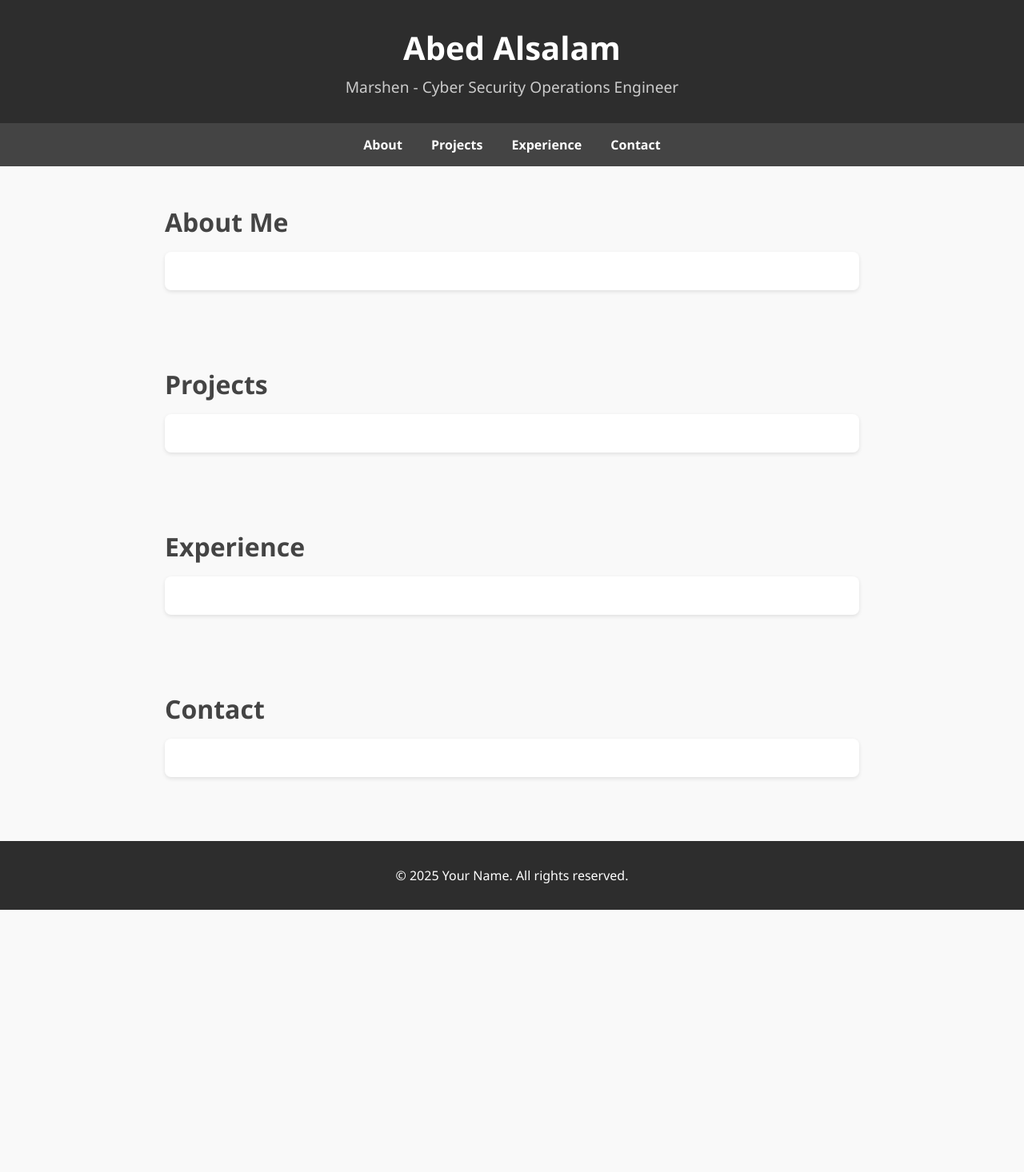
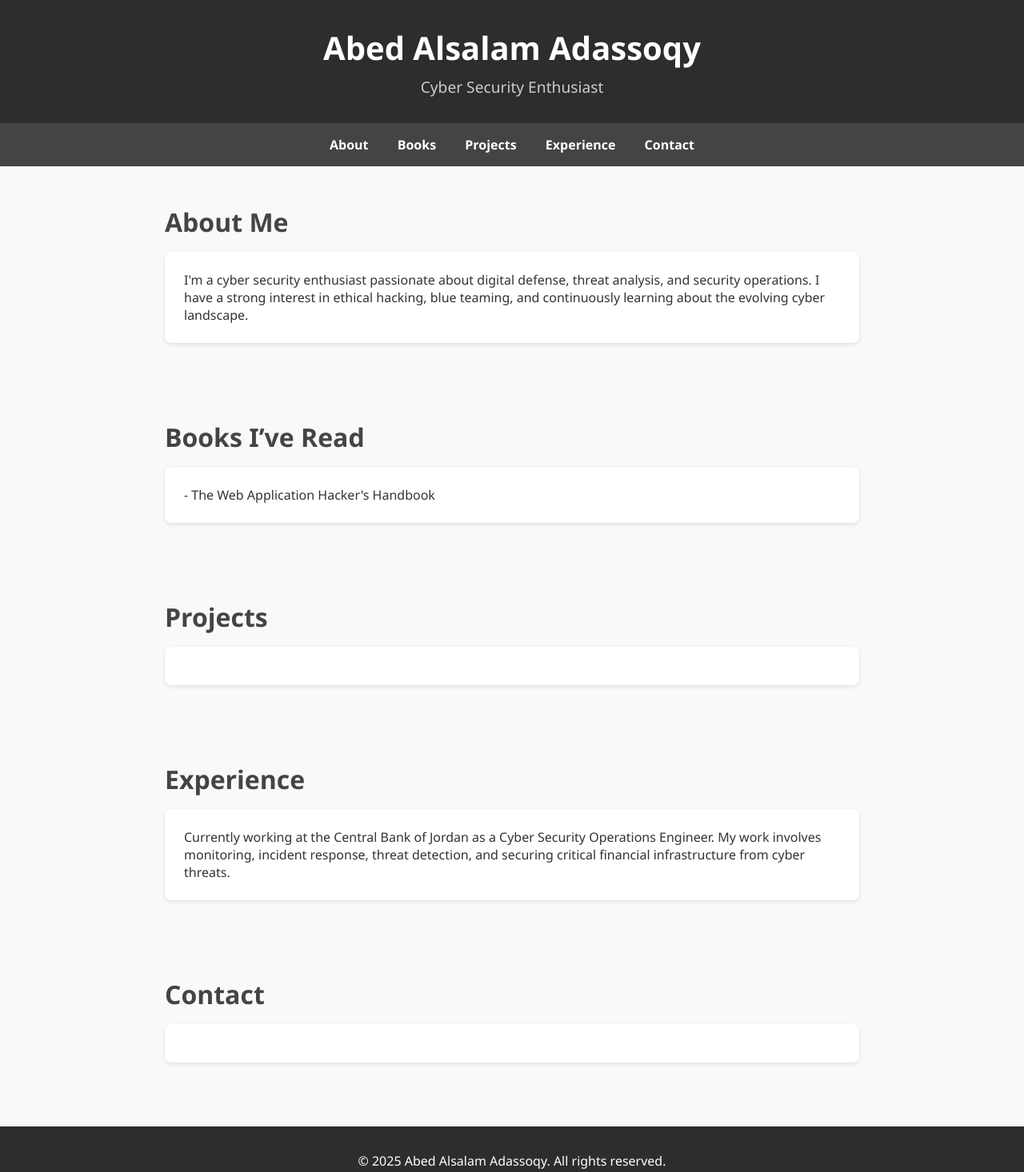
Before and after one commit to Marshenn/Marshenn.github.io, a plain HTML site: page index.html in a window 1280 px wide. Shown: the whole page at 80% size. Before the commit the page ends 1138 px from the top, so only its background shows below. Drawn offline with Linux system fonts and the light colour scheme.

Commit message:
Update index.html

```diff
--- a/index.html
+++ b/index.html
@@ -3,7 +3,7 @@
 <head>
   <meta charset="UTF-8" />
   <meta name="viewport" content="width=device-width, initial-scale=1.0"/>
-  <title>Abed Alsalam | Portfolio</title>
+  <title>Abed Alsalam Adassoqy | Portfolio</title>
   <style>
     * {
       margin: 0;
@@ -82,12 +82,13 @@
 <body>
 
   <header>
-    <h1>Abed Alsalam</h1>
-    <p>Marshen - Cyber Security Operations Engineer</p>
+    <h1>Abed Alsalam Adassoqy</h1>
+    <p>Cyber Security Enthusiast</p>
   </header>
 
   <nav>
     <a href="#about">About</a>
+    <a href="#books">Books</a>
     <a href="#projects">Projects</a>
     <a href="#experience">Experience</a>
     <a href="#contact">Contact</a>
@@ -96,7 +97,19 @@
   <section id="about">
     <h2>About Me</h2>
     <div class="section-content">
-      <p><!-- Add about you here --></p>
+      <p>
+        I'm a cyber security enthusiast passionate about digital defense, threat analysis, and security operations. I have a strong interest in ethical hacking, blue teaming, and continuously learning about the evolving cyber landscape.
+      </p>
+    </div>
+  </section>
+
+  <section id="books">
+    <h2>Books I’ve Read</h2>
+    <div class="section-content">
+      <p>
+        <!-- Add more books as needed -->
+        - The Web Application Hacker's Handbook<br/>
+      </p>
     </div>
   </section>
 
@@ -110,7 +123,9 @@
   <section id="experience">
     <h2>Experience</h2>
     <div class="section-content">
-      <p><!-- Add your work/education experience here --></p>
+      <p>
+        Currently working at the Central Bank of Jordan as a Cyber Security Operations Engineer. My work involves monitoring, incident response, threat detection, and securing critical financial infrastructure from cyber threats.
+      </p>
     </div>
   </section>
 
@@ -122,7 +137,7 @@
   </section>
 
   <footer>
-    <p>&copy; 2025 Your Name. All rights reserved.</p>
+    <p>&copy; 2025 Abed Alsalam Adassoqy. All rights reserved.</p>
   </footer>
 
 </body>
```
